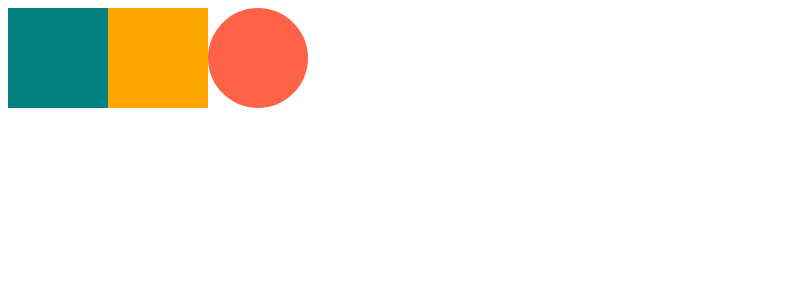
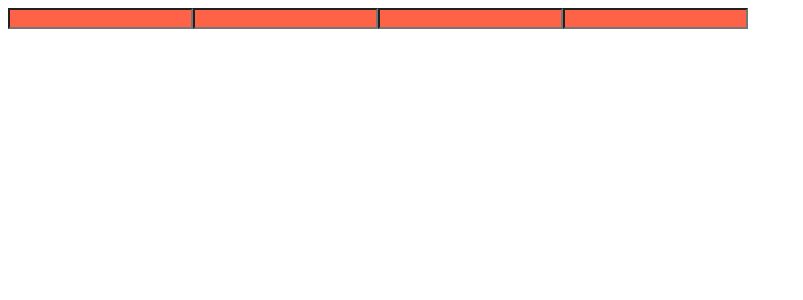
Before and after one commit to moonssa/react-masterclass, a React (Create React App) app: page / in a window 1280 px wide. Shown: the top 300 px of the page, without its empty margins (0-803 px from the left). Built offline with nearby package versions, Linux system fonts and the light colour scheme.

Commit message:
styled component- as & attrs

```diff
--- a/src/App.tsx
+++ b/src/App.tsx
@@ -15,12 +15,31 @@ const Circle = styled(Box)`
   border-radius: 50px;
 `;
 
+const Btn = styled.button`
+  padding: 10px;
+  color: white;
+  background-color: tomato;
+  border: 0;
+  border-radius: 15px;
+`;
+
+const Input = styled.input.attrs({ required: true })`
+  background-color: tomato;
+`;
 function App() {
   return (
-    <Father>
+    <Father as="header">
+      <Input />
+      <Input />
+      <Input />
+      <Input />
+      {/* <Btn>Login</Btn>
+      <Btn as="a" href="/">
+        Login
+      </Btn>
       <Box bgColor="teal" />
       <Box bgColor="orange" />
-      <Circle bgColor="tomato" />
+      <Circle bgColor="tomato" /> */}
     </Father>
   );
 }
```
